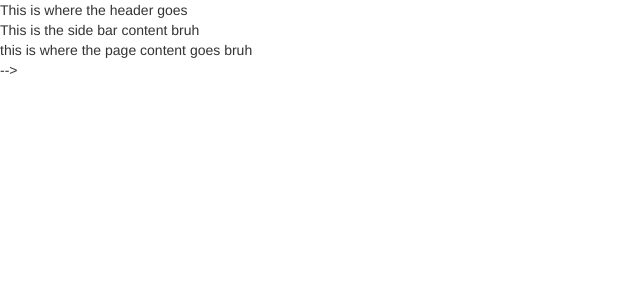
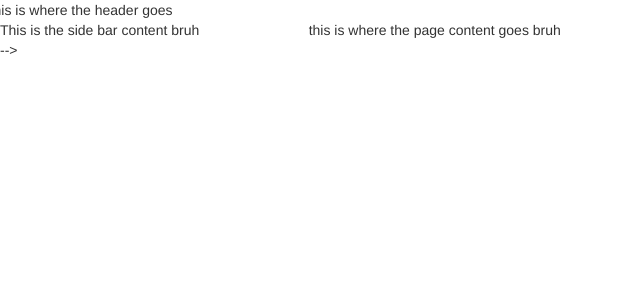
Before and after one commit to jayceelock/jayceelock.github.io, a Jekyll site: the page built from index.html, in a window 1280 px wide. Shown: the top 300 px of the page, without its empty margins (0-640 px from the left). Built offline with Jekyll 4.4.1, drawn with Linux system fonts in a browser that asks for light colours.

Commit message:
Added some colums, editing default layout

```diff
--- a/_layouts/default.html
+++ b/_layouts/default.html
@@ -6,14 +6,14 @@
     <link href="/css/bootstrap/css/bootstrap.min.css" rel="stylesheet">
   </head>
   <body>
-    <div>
+    <div class="row">
       This is where the header goes
     </div>
-    <div>
-      <div>
+    <div class="row">
+      <div class="col-md-4">
         This is the side bar content bruh
       </div>
-      <div>
+      <div class="col-md-8">
         this is where the page content goes bruh
       </div>
     </div>
```
Also changed, not shown: 1 other file.
